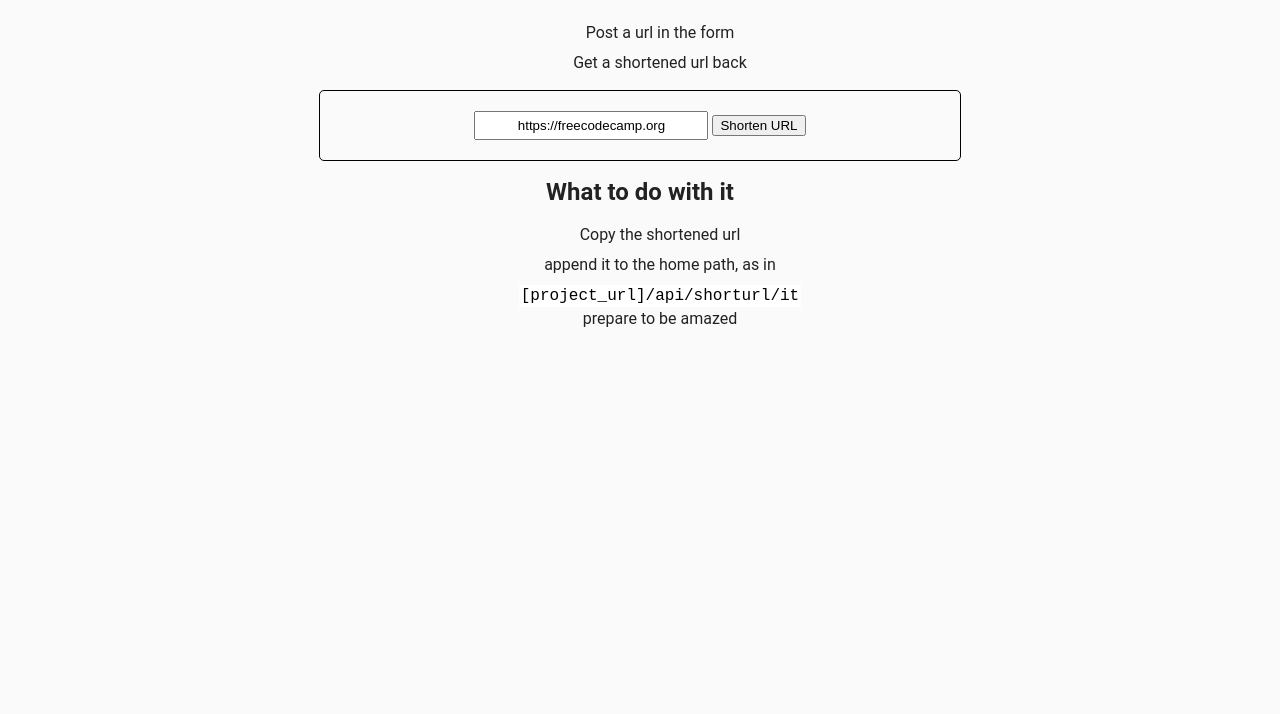
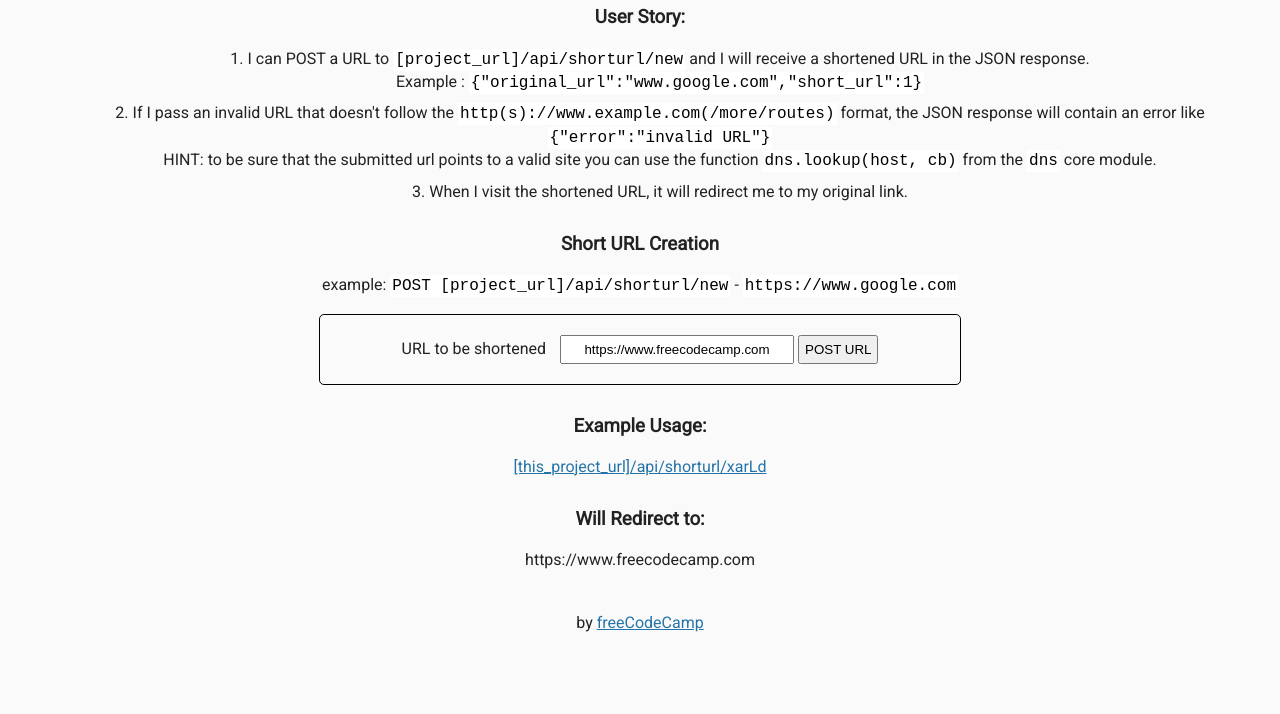
Before and after one commit to JayJay247in/URL-Shortener-Microservice, a website: page public/index.html in a window 1280 px wide. Shown: the part 86-800 px from the top of the page. Drawn offline with Linux system fonts and the light colour scheme.

Commit message:
Update index.html

```diff
--- a/public/index.html
+++ b/public/index.html
@@ -1,97 +1,59 @@
 <!DOCTYPE html>
+
 <html>
 
 <head>
-  <meta charset="UTF-8" />
-  <meta name="viewport" content="width=device-width, initial-scale=1.0" />
-  <meta http-equiv="X-UA-Compatible" content="ie=edge" />
-
   <title>URL Shortener</title>
-  <meta name="description" content="Create the third back-end project for the _API and microservices_ certification @freecodecamp." />
-
-  <link rel="stylesheet" href="style.css" />
-  <!-- <link rel="icon" href="tab_icon.png"> -->
-
+  <link rel="shortcut icon" href="https://cdn.hyperdev.com/us-east-1%3A52a203ff-088b-420f-81be-45bf559d01b1%2Ffavicon.ico"
+    type="image/x-icon" />
+  <link href="https://fonts.googleapis.com/css?family=Roboto" rel="stylesheet" type="text/css">
+  <link href="./style.css" rel="stylesheet" type="text/css">
 </head>
 
 <body>
+  <div class="container">
+    <h2>URL Shortener Microservice</h2>
+    <h3>User Story: </h3>
+    <ol>
+      <li>I can POST a URL to
+        <code>[project_url]/api/shorturl/new</code> and I will receive a shortened URL in the JSON response.
+        <br>Example :
+        <code>{"original_url":"www.google.com","short_url":1}</code>
+      </li>
+      <li>If I pass an invalid URL that doesn't follow the
+        <code>http(s)://www.example.com(/more/routes)</code> format, the JSON response will contain an error like
+        <code>{"error":"invalid URL"}</code>
+        <br> HINT: to be sure that the submitted url points to a valid site you can use the function
+        <code>dns.lookup(host, cb)</code> from the
+        <code>dns</code> core module.</li>
+      <li>When I visit the shortened URL, it will redirect me to my original link.</li>
+    </ol>
 
-  <!-- display a few instruction, following a header and containers for self-answered questions -->
-  <main>
-    <h1>
-      URL Shortener Microservice
-    </h1>
+    <h3>Short URL Creation </h3>
+    <p>
+      example:
+      <code>POST [project_url]/api/shorturl/new</code> -
+      <code>https://www.google.com</code>
+    </p>
+    <form action="api/shorturl/new" method="POST">
+      <label for="url_input">URL to be shortened</label>
+      <input id="url_input" type="text" name="url" value="https://www.freecodecamp.com">
+      <input type="submit" value="POST URL">
+    </form>
+    <h3>Example Usage:</h3>
+    <a href="/api/shorturl/xarLd">
+      [this_project_url]/api/shorturl/xarLd
+    </a>
 
-    <!-- in each container detail a title and an unordered list of procedures, detailing the microservice -->
-    <div class="query">
-      <h2>How does this work</h2>
-      <!-- wrap keywords in span elements -->
-      <ul>
-        <li>
-          <span>
-            Post
-          </span>
-          a
-          <span>
-            url
-          </span>
-          in the form
-        </li>
-
-        <li>
-          Get a
-          <span>
-            shortened url
-          </span>
-          back
-        </li>
-
-      </ul>
-    </div>
-
-    <!-- include the form element eventually enabling the microservice
-      remember the following attributes:
-      - action for the form, detailing the path
-      - method for the form, detailing the header's method
-      - name for the input, allowing to access the value attribute through the body parser dependency
-      - type for the button, to trigger the post request
-
-    -->
-    <form action="/api/shorturl" method="post">
-      <input required type="text" name="url" value="https://freecodecamp.org">
-      <button type="submit">Shorten URL</button>
-    </form>
-
-    <div class="query">
-      <h2>What to do with it</h2>
-      <ul>
-
-        <li>
-          Copy the
-          <span>
-            shortened url
-          </span>
-        </li>
-
-        <li>
-          append
-          <span>it</span>
-          to the home path, as in
-        </li>
-
-        <code>
-            [project_url]/api/shorturl/<span>it</span>
-        </code>
-
-        <li>prepare to be amazed</li>
-
-      </ul>
-    </div>
-
-  </main>
-
-  <!-- no script this time 'round -->
-  <!-- <script src="script.js"></script> -->
+    <h3>Will Redirect to:</h3>
+    <p>https://www.freecodecamp.com</p>
+  </div>
+  <div class="footer">
+    <p>
+      by
+      <a href="http://www.freecodecamp.com">freeCodeCamp</a>
+    </p>
+  </div>
 </body>
 
 </html>
```
